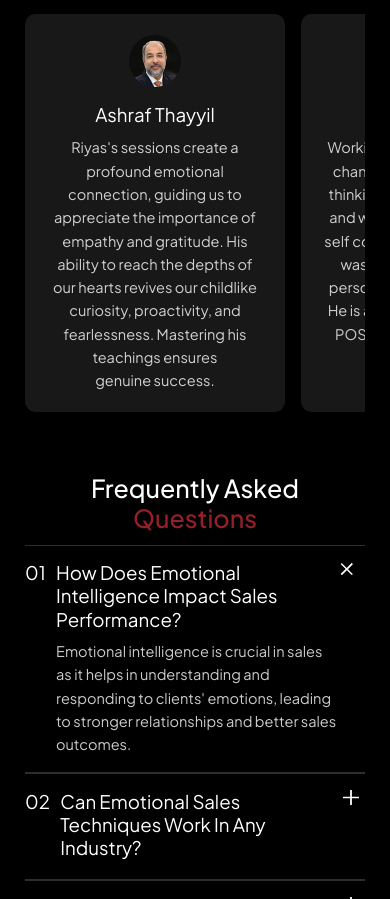
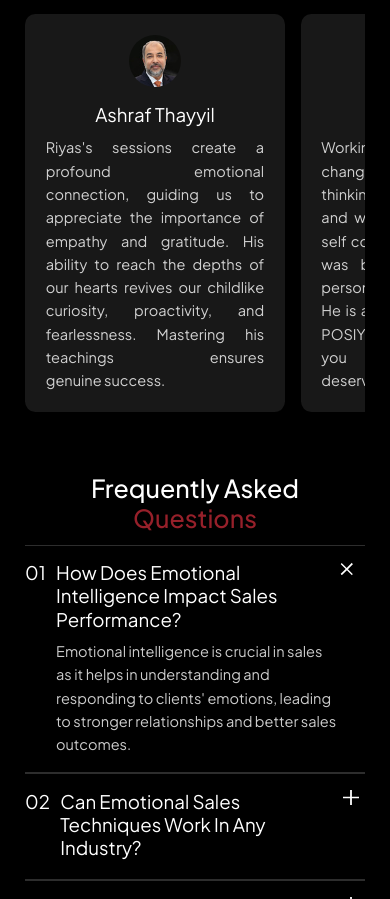
Before and after one commit to lazim-mv/riyasHakkim, a Next.js app: page / in a window 390 px wide. Shown: the part 4480-5379 px from the top of the page. Built offline with nearby package versions, Linux system fonts and the light colour scheme.

Commit message:
v0.0.3 testimonialContentAdded

```diff
--- a/src/app/globals.css
+++ b/src/app/globals.css
@@ -1243,6 +1243,7 @@ a {
     padding-top: 1.3333333333333335vw;
     width: 56.00000000000001vw;
     height: 66.66666666666666vw;
+    text-align: justify !important;
   }
 
   .dotsContainer {
```
